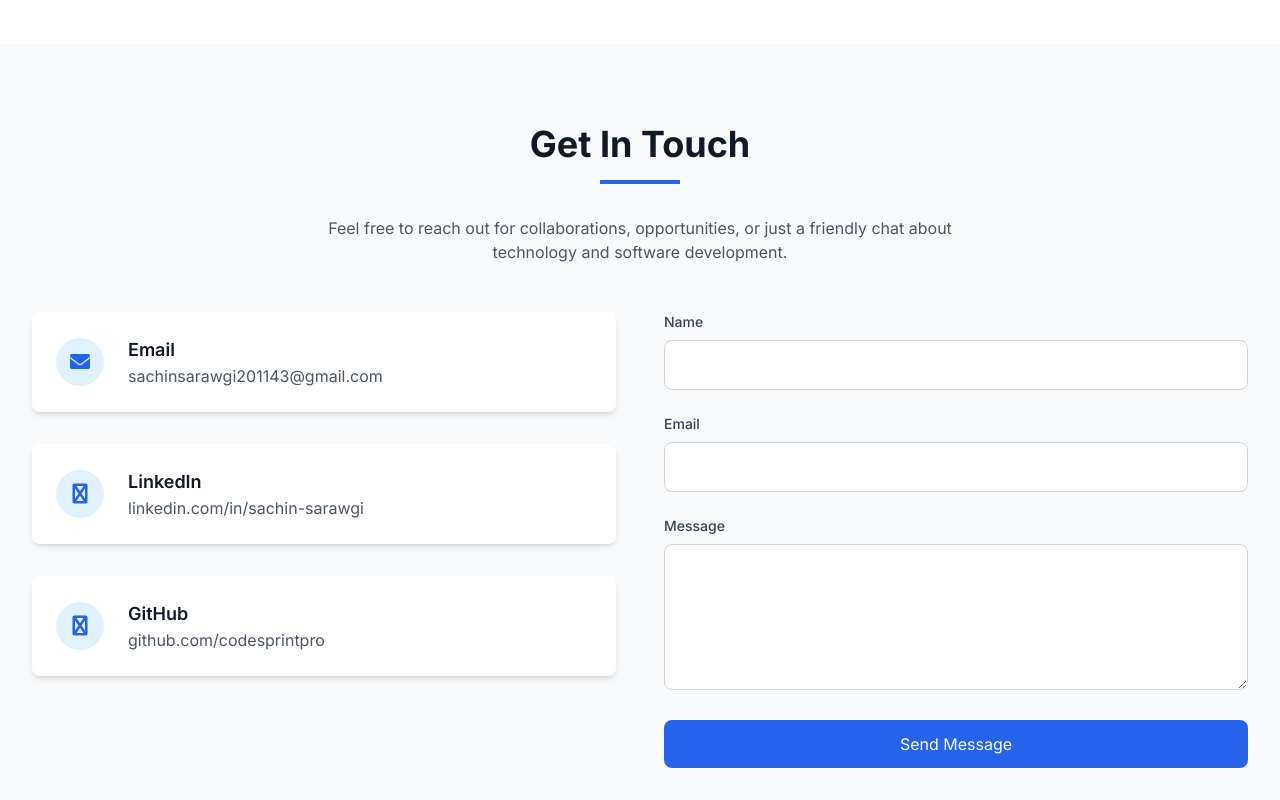
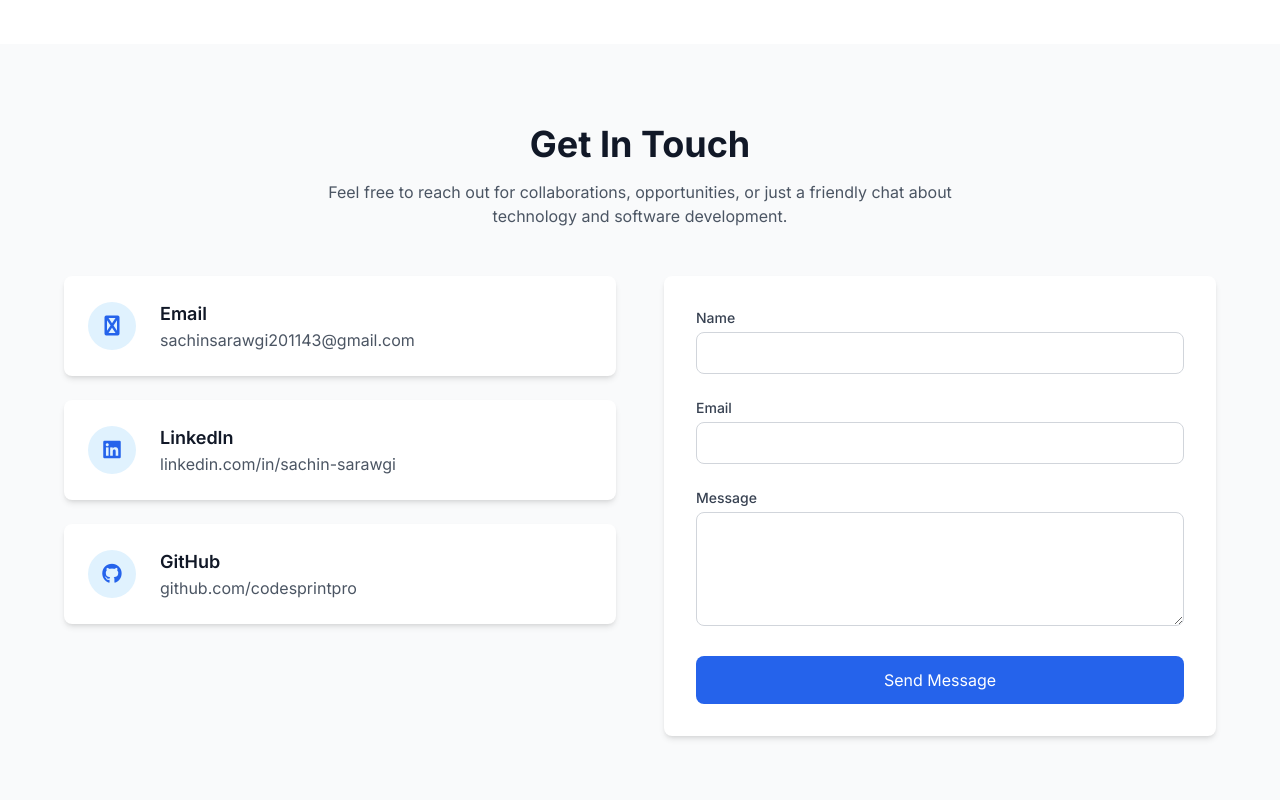
Before and after one commit to codesprintpro/codesprintpro.github.io, a Next.js app: page / in a window 1280 px wide. Shown: the part 3440-4240 px from the top of the page. Built offline with nearby package versions, Linux system fonts and the light colour scheme.

Commit message:
Added supabase integration to save user query.

```diff
--- a/components/sections/Contact.tsx
+++ b/components/sections/Contact.tsx
@@ -1,65 +1,98 @@
+import { useState } from 'react'
 import { motion } from 'framer-motion'
-import React, { useState } from 'react'
+import { supabase } from '@/lib/supabase'
 
-interface ContactInfo {
-  icon: string
-  title: string
-  content: string
-  link?: string
-}
-
-const contactInfo: ContactInfo[] = [
-  {
-    icon: "envelope",
-    title: "Email",
-    content: "sachinsarawgi201143@gmail.com",
-    link: "mailto:sachinsarawgi201143@gmail.com"
-  },
-  {
-    icon: "linkedin-in",
-    title: "LinkedIn",
-    content: "linkedin.com/in/sachin-sarawgi",
-    link: "https://www.linkedin.com/in/sachin-sarawgi/"
-  },
-  {
-    icon: "github",
-    title: "GitHub",
-    content: "github.com/codesprintpro",
-    link: "https://github.com/codesprintpro"
-  }
-]
-
-interface FormData {
+interface ContactFormData {
   name: string
   email: string
   message: string
 }
 
+interface ContactInfo {
+  title: string
+  content: string
+  icon: string
+  link: string
+}
+
+const contactInfo: ContactInfo[] = [
+  {
+    title: 'Email',
+    content: 'sachinsarawgi201143@gmail.com',
+    icon: 'envelope',
+    link: 'mailto:sachinsarawgi201143@gmail.com'
+  },
+  {
+    title: 'LinkedIn',
+    content: 'linkedin.com/in/sachin-sarawgi',
+    icon: 'linkedin',
+    link: 'https://linkedin.com/in/sachin-sarawgi'
+  },
+  {
+    title: 'GitHub',
+    content: 'github.com/codesprintpro',
+    icon: 'github',
+    link: 'https://github.com/codesprintpro'
+  }
+]
+
 export const Contact: React.FC = () => {
-  const [formData, setFormData] = useState<FormData>({
+  const [formData, setFormData] = useState<ContactFormData>({
     name: '',
     email: '',
     message: ''
   })
+  const [isSubmitting, setIsSubmitting] = useState(false)
+  const [submitStatus, setSubmitStatus] = useState<{
+    type: 'success' | 'error' | null
+    message: string
+  }>({ type: null, message: '' })
+
+  const handleChange = (
+    e: React.ChangeEvent<HTMLInputElement | HTMLTextAreaElement>
+  ) => {
+    const { name, value } = e.target
+    setFormData(prev => ({ ...prev, [name]: value }))
+  }
 
   const handleSubmit = async (e: React.FormEvent) => {
     e.preventDefault()
-    // Here you would typically handle the form submission
-    // For example, sending the data to an API endpoint
-    console.log('Form submitted:', formData)
-  }
+    setIsSubmitting(true)
+    setSubmitStatus({ type: null, message: '' })
 
-  const handleChange = (e: React.ChangeEvent<HTMLInputElement | HTMLTextAreaElement>) => {
-    const { name, value } = e.target
-    setFormData(prev => ({
-      ...prev,
-      [name]: value
-    }))
+    try {
+      const { error } = await supabase
+        .from('contact_messages')
+        .insert([
+          {
+            name: formData.name,
+            email: formData.email,
+            message: formData.message,
+            created_at: new Date().toISOString()
+          }
+        ])
+
+      if (error) throw error
+
+      setSubmitStatus({
+        type: 'success',
+        message: 'Thank you for your message! I will get back to you soon.'
+      })
+      setFormData({ name: '', email: '', message: '' })
+    } catch (error) {
+      console.error('Error submitting form:', error)
+      setSubmitStatus({
+        type: 'error',
+        message: 'Sorry, something went wrong. Please try again later.'
+      })
+    } finally {
+      setIsSubmitting(false)
+    }
   }
 
   return (
     <section id="contact" className="py-20 bg-gray-50">
-      <div className="container mx-auto px-4 sm:px-6 lg:px-8">
+      <div className="container mx-auto px-4">
         <motion.div
           initial={{ opacity: 0, y: 20 }}
           whileInView={{ opacity: 1, y: 0 }}
@@ -70,21 +103,20 @@ export const Contact: React.FC = () => {
           <h2 className="text-3xl md:text-4xl font-bold text-gray-900 mb-4">
             Get In Touch
           </h2>
-          <div className="w-20 h-1 bg-blue-600 mx-auto mb-8" />
           <p className="text-gray-600 max-w-2xl mx-auto">
-            Feel free to reach out for collaborations, opportunities, or just a friendly chat
-            about technology and software development.
+            Feel free to reach out for collaborations, opportunities, or just a friendly chat about technology and software development.
           </p>
         </motion.div>
 
-        <div className="grid grid-cols-1 md:grid-cols-2 gap-12">
+        <div className="grid grid-cols-1 lg:grid-cols-2 gap-12 max-w-6xl mx-auto">
+          {/* Contact Info Cards */}
           <motion.div
             initial={{ opacity: 0, x: -20 }}
             whileInView={{ opacity: 1, x: 0 }}
             transition={{ duration: 0.5, delay: 0.2 }}
             viewport={{ once: true }}
           >
-            <div className="space-y-8">
+            <div className="space-y-6">
               {contactInfo.map((info) => (
                 <motion.a
                   key={info.title}
@@ -95,7 +127,7 @@ export const Contact: React.FC = () => {
                   whileHover={{ y: -2 }}
                 >
                   <div className="w-12 h-12 bg-blue-100 rounded-full flex items-center justify-center">
-                    <i className={`fas fa-${info.icon} text-blue-600 text-xl`} />
+                    <i className={`fab fa-${info.icon === 'envelope' ? 'fas fa' : 'fab fa'}-${info.icon} text-blue-600 text-xl`} />
                   </div>
                   <div className="ml-6">
                     <h3 className="text-lg font-semibold text-gray-900">
@@ -108,62 +140,91 @@ export const Contact: React.FC = () => {
             </div>
           </motion.div>
 
+          {/* Contact Form */}
           <motion.div
             initial={{ opacity: 0, x: 20 }}
             whileInView={{ opacity: 1, x: 0 }}
-            transition={{ duration: 0.5, delay: 0.4 }}
+            transition={{ duration: 0.5, delay: 0.2 }}
             viewport={{ once: true }}
           >
-            <form onSubmit={handleSubmit} className="space-y-6">
+            <form onSubmit={handleSubmit} className="space-y-6 bg-white p-8 rounded-lg shadow-md">
               <div>
-                <label htmlFor="name" className="block text-sm font-medium text-gray-700 mb-2">
+                <label
+                  htmlFor="name"
+                  className="block text-sm font-medium text-gray-700 mb-1"
+                >
                   Name
                 </label>
                 <input
                   type="text"
                   id="name"
                   name="name"
+                  required
                   value={formData.name}
                   onChange={handleChange}
-                  required
-                  className="w-full px-4 py-3 rounded-lg border border-gray-300 focus:ring-2 focus:ring-blue-600 focus:border-transparent"
+                  className="w-full px-4 py-2 border border-gray-300 rounded-lg focus:ring-2 focus:ring-blue-500 focus:border-transparent"
+                  disabled={isSubmitting}
                 />
               </div>
+
               <div>
-                <label htmlFor="email" className="block text-sm font-medium text-gray-700 mb-2">
+                <label
+                  htmlFor="email"
+                  className="block text-sm font-medium text-gray-700 mb-1"
+                >
                   Email
                 </label>
                 <input
                   type="email"
                   id="email"
                   name="email"
+                  required
                   value={formData.email}
                   onChange={handleChange}
-                  required
-                  className="w-full px-4 py-3 rounded-lg border border-gray-300 focus:ring-2 focus:ring-blue-600 focus:border-transparent"
+                  className="w-full px-4 py-2 border border-gray-300 rounded-lg focus:ring-2 focus:ring-blue-500 focus:border-transparent"
+                  disabled={isSubmitting}
                 />
               </div>
+
               <div>
-                <label htmlFor="message" className="block text-sm font-medium text-gray-700 mb-2">
+                <label
+                  htmlFor="message"
+                  className="block text-sm font-medium text-gray-700 mb-1"
+                >
                   Message
                 </label>
                 <textarea
                   id="message"
                   name="message"
+                  required
+                  rows={4}
                   value={formData.message}
                   onChange={handleChange}
-                  required
-                  rows={5}
-                  className="w-full px-4 py-3 rounded-lg border border-gray-300 focus:ring-2 focus:ring-blue-600 focus:border-transparent"
+                  className="w-full px-4 py-2 border border-gray-300 rounded-lg focus:ring-2 focus:ring-blue-500 focus:border-transparent"
+                  disabled={isSubmitting}
                 />
               </div>
+
+              {submitStatus.type && (
+                <div
+                  className={`p-4 rounded-lg ${
+                    submitStatus.type === 'success'
+                      ? 'bg-green-50 text-green-800'
+                      : 'bg-red-50 text-red-800'
+                  }`}
+                >
+                  {submitStatus.message}
+                </div>
+              )}
+
               <motion.button
                 type="submit"
-                className="w-full bg-blue-600 text-white py-3 rounded-lg hover:bg-blue-700 transition-colors"
+                disabled={isSubmitting}
+                className="w-full bg-blue-600 text-white py-3 px-6 rounded-lg hover:bg-blue-700 transition-colors disabled:opacity-50 disabled:cursor-not-allowed"
                 whileHover={{ scale: 1.02 }}
                 whileTap={{ scale: 0.98 }}
               >
-                Send Message
+                {isSubmitting ? 'Sending...' : 'Send Message'}
               </motion.button>
             </form>
           </motion.div>
```
Also changed, not shown: 1 other file (tests, documents, lock files or other folders).
